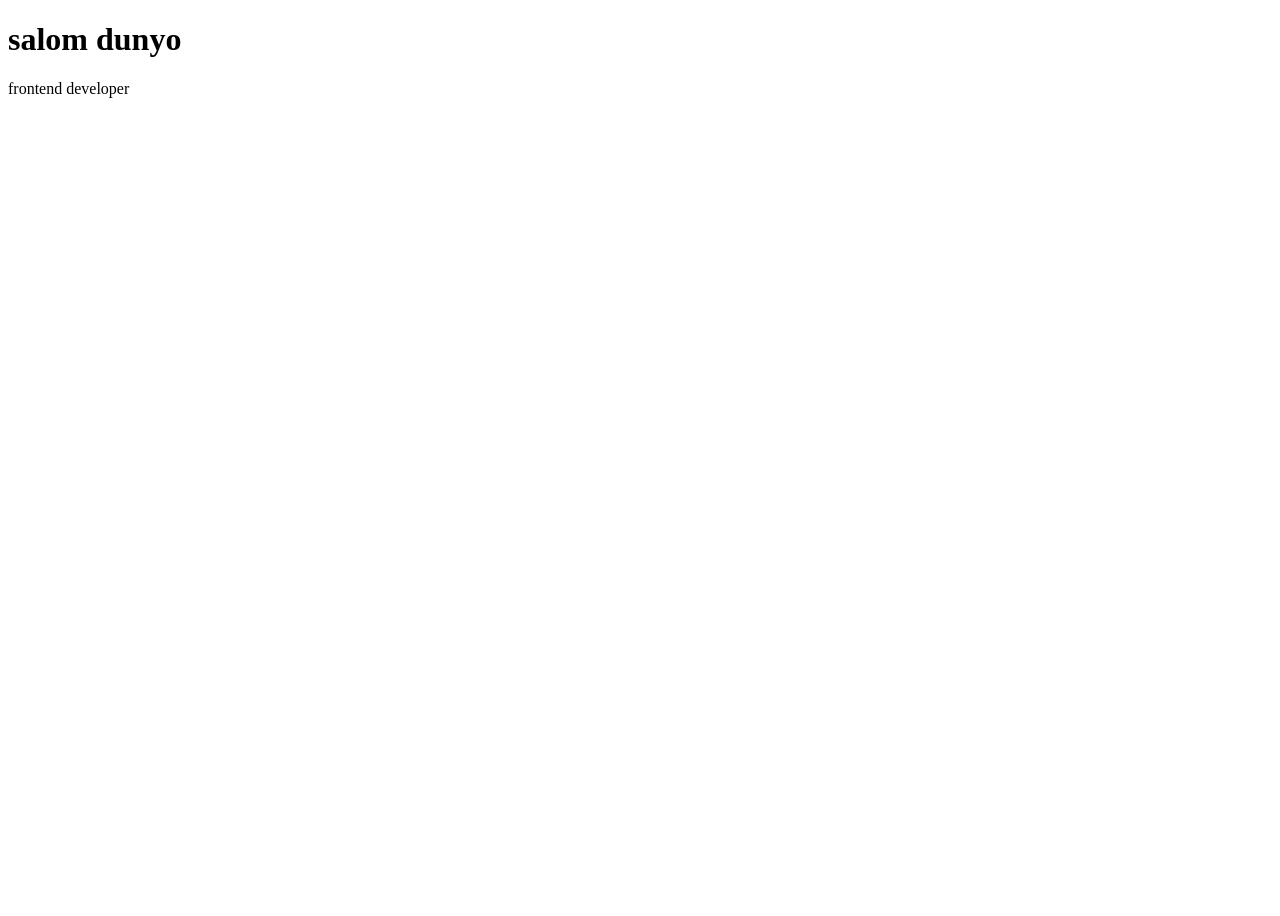
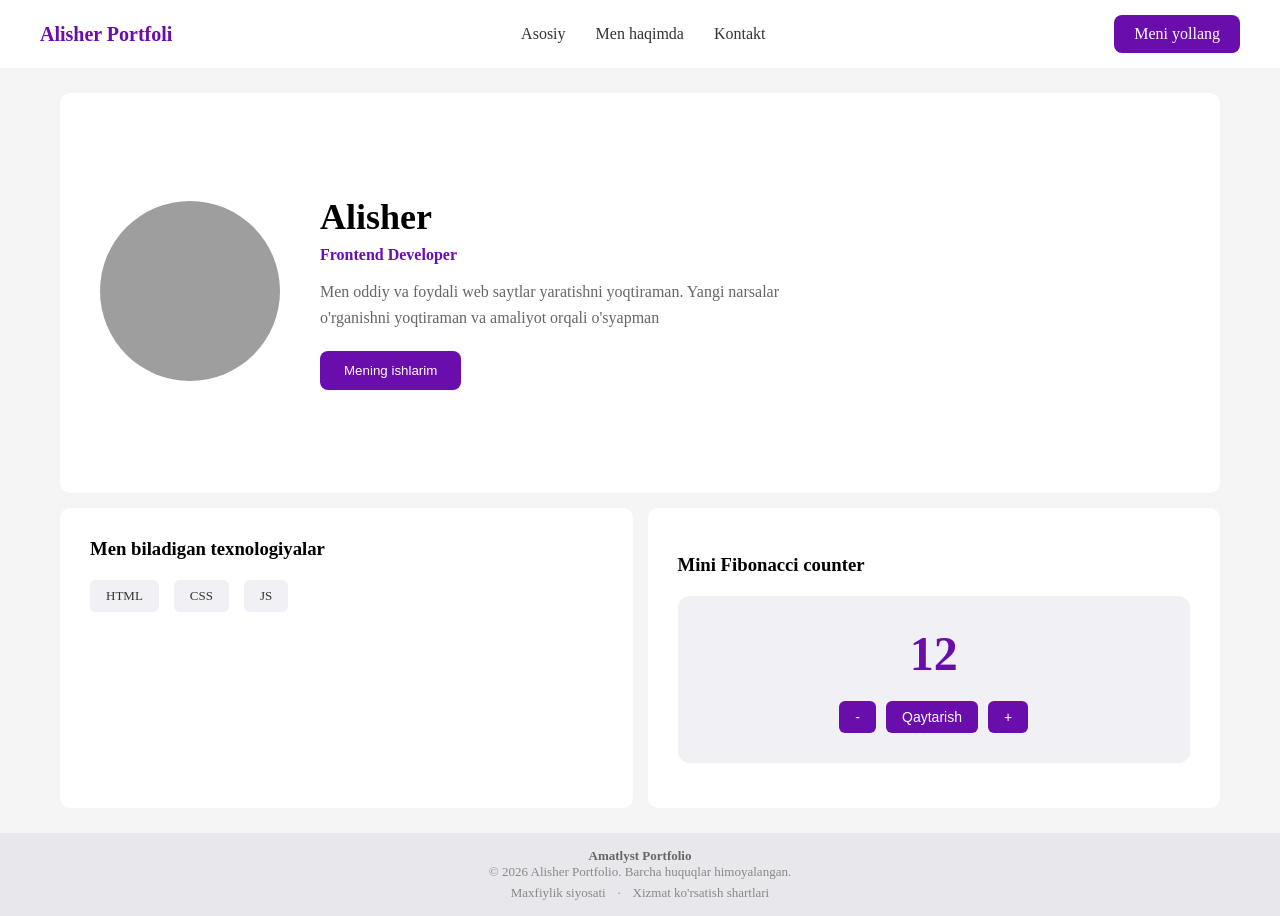
Before and after one commit to jayjay021023/personal-portfolio, a plain HTML site: page index.html in a window 1280 px wide. Before the commit the page ends 800 px from the top, so only its background shows below. Drawn offline with Linux system fonts and the light colour scheme; grey boxes are pictures that could not be loaded.

Commit message:
asosiy home page

```diff
--- a/index.html
+++ b/index.html
@@ -4,9 +4,67 @@
     <meta charset="UTF-8" />
     <meta name="viewport" content="width=device-width, initial-scale=1.0" />
     <title>personal portfolio</title>
+    <link rel="stylesheet" href="style.css" />
   </head>
   <body>
-    <h1>salom dunyo</h1>
-    <p>frontend developer</p>
+    <header class="header">
+      <nav class="navbar">
+        <div class="logo">Alisher Portfoli</div>
+        <ul class="nav_link">
+          <li><a href="index.html" class="nav_link_a">Asosiy</a></li>
+          <li><a href="about.html" class="nav_link_a">Men haqimda</a></li>
+          <li><a href="contact.html" class="nav_link_a">Kontakt</a></li>
+        </ul>
+        <a href="contact.html" class="btn_hire">Meni yollang</a>
+      </nav>
+    </header>
+    <div class="container">
+      <div class="box_top">
+        <div class="top_image">
+          <img src="pexels-ali-jafar-851025332-38818840.jpg" alt="Alisher" />
+        </div>
+        <div class="top_info">
+          <h1>Alisher</h1>
+          <p class="role">Frontend Developer</p>
+          <p class="desc">
+            Men oddiy va foydali web saytlar yaratishni yoqtiraman. Yangi
+            narsalar o'rganishni yoqtiraman va amaliyot orqali o'syapman
+          </p>
+          <button class="clic">Mening ishlarim</button>
+        </div>
+      </div>
+      <div class="box_bottom_left">
+        <h3>Men biladigan texnologiyalar</h3>
+        <div class="tech_list">
+          <span class="tech_items">HTML</span>
+          <span class="tech_items">CSS</span>
+          <span class="tech_items">JS</span>
+        </div>
+      </div>
+      <div class="box_bottom_right">
+        <h3>Mini Fibonacci counter</h3>
+        <div class="counter_box">
+          <div class="counter_val">12</div>
+          <div class="counter_btns">
+            <button class="btn_minus">-</button>
+            <button class="btn_reset">Qaytarish</button>
+            <button class="btn_plus">+</button>
+          </div>
+        </div>
+      </div>
+    </div>
+    <footer class="footer">
+      <p class="footer_title">Amatlyst Portfolio</p>
+      <p class="footer_copy">
+        &copy; 2026 Alisher Portfolio. Barcha huquqlar himoyalangan.
+      </p>
+      <p class="footer_link">
+        <a href="#">Maxfiylik siyosati</a>
+        <span>·</span>
+        <a href="#">Xizmat ko'rsatish shartlari</a>
+      </p>
+    </footer>
+
+    <script src="script.js"></script>
   </body>
 </html>
--- a/script.js
+++ b/script.js
@@ -0,0 +1,28 @@
+//==homepage
+//elementlarni topish
+const valueE1 = document.querySelector(".counter_val");
+const btnMinus = document.querySelector(".btn_minus");
+const btnPlus = document.querySelector(".btn_plus");
+const btnReset = document.querySelector(".btn_reset");
+
+let count = 12;
+
+//===funksiyalar
+function updateDisplay() {
+  valueE1.textContent = count;
+}
+
+btnPlus.addEventListener("click", () => {
+  count++;
+  updateDisplay();
+});
+
+btnMinus.addEventListener("click", () => {
+  count--;
+  updateDisplay();
+});
+
+btnReset.addEventListener("click", () => {
+  count = 12;
+  updateDisplay();
+});
--- a/style.css
+++ b/style.css
@@ -0,0 +1,224 @@
+* {
+  margin: 0;
+  padding: 0;
+  box-sizing: border-box;
+}
+
+body {
+  background-color: #f5f5f5;
+  display: flex;
+  flex-direction: column;
+  gap: 25px;
+  min-height: 100vh;
+  margin: 0;
+}
+
+.header {
+  background-color: #fff;
+  padding: 15px 40px;
+}
+.navbar {
+  display: flex;
+  justify-content: space-between;
+  align-items: center;
+}
+
+.nav_link {
+  display: flex;
+  gap: 30px;
+  list-style: none;
+}
+.nav_link_a {
+  text-decoration: none;
+  color: #333;
+  font-size: 16px;
+  transition: color 0.3s;
+}
+.nav_link_a a:hover,
+.nav_link_a a.active {
+  color: #6a0dad;
+  border-bottom: 2px solid #6a0dad;
+}
+
+.logo {
+  font-size: 20px;
+  font-weight: bold;
+  color: #6a0dad;
+  text-decoration: none;
+}
+
+.btn_hire {
+  background-color: #6a0dad;
+  color: white;
+  padding: 10px 20px;
+  border-radius: 8px;
+  text-decoration: none;
+  transition: background-color 0.3s;
+}
+
+.btn_hire:hover {
+  background-color: #4b0082;
+}
+
+.container {
+  display: grid;
+  grid-template-columns: 1fr 1fr;
+  grid-template-rows: 400px 300px;
+  gap: 15px;
+
+  max-width: 1200px;
+  margin: 0 auto;
+  padding: 0 20px;
+
+  flex: 1;
+  width: 100%;
+}
+
+.box_top {
+  grid-column: 1/3;
+  background: #ffff;
+  display: flex;
+  align-items: center;
+  gap: 40px;
+  padding: 40px;
+  border-radius: 10px;
+}
+
+.top_image img {
+  width: 180px;
+  height: 180px;
+  border-radius: 50%;
+  object-fit: cover;
+}
+
+.top_info h1 {
+  font-size: 36px;
+  margin-bottom: 8px;
+}
+
+.role {
+  color: #6a0dad;
+  font-weight: 600;
+  margin-bottom: 15px;
+}
+
+.desc {
+  color: #666;
+  line-height: 1.6;
+  margin-bottom: 20px;
+  max-width: 500px;
+}
+
+.clic {
+  background: #6a0dad;
+  color: white;
+  border: none;
+  padding: 12px 24px;
+  border-radius: 8px;
+  cursor: pointer;
+}
+
+.box_bottom_left {
+  background: #ffff;
+  padding: 30px;
+  display: flex;
+  flex-direction: column;
+  gap: 20px;
+  border-radius: 10px;
+}
+
+.tech_list {
+  display: flex;
+  gap: 15px;
+}
+
+.tech_items {
+  padding: 8px 16px;
+  background: #f0f0f5;
+  border-radius: 6px;
+  font-size: 13px;
+  font-weight: 500;
+  color: #333;
+  cursor: default;
+}
+
+.box_bottom_right {
+  border-radius: 10px;
+  background: #ffff;
+  display: flex;
+  flex-direction: column;
+  padding: 30px;
+  justify-content: center;
+  gap: 20px;
+}
+
+.counter_box {
+  background: #f0f0f5;
+  border-radius: 12px;
+  padding: 30px;
+  width: 100%;
+
+  display: flex;
+  flex-direction: column;
+  align-items: center;
+  gap: 20px;
+}
+
+.counter_val {
+  font-size: 48px;
+  font-weight: bold;
+  color: #6a0dad;
+}
+
+.counter_btns {
+  display: flex;
+  gap: 10px;
+}
+
+.btn_minus,
+.btn_reset,
+.btn_plus {
+  padding: 8px 16px;
+  background: #6a0dad;
+  color: white;
+  border: none;
+  border-radius: 6px;
+  font-size: 14px;
+  cursor: pointer;
+  transition: background 0.3s;
+}
+
+.btn_minus:hover,
+.btn_reset:hover,
+.btn_plus:hover {
+  background: #4b0082;
+}
+
+.footer {
+  background-color: #e8e8ec;
+
+  text-align: center;
+  padding: 15px;
+  color: #888;
+  font-size: 13px;
+}
+
+.footer_title {
+  font-weight: 600;
+  color: #666;
+}
+
+.footer_copy {
+  margin-bottom: 5px;
+}
+
+.footer_link a {
+  color: #888;
+  text-decoration: none;
+  margin: 0 8px;
+  transition: color 0.3s;
+}
+
+.footer_link a:hover {
+  color: #6a0dad;
+}
```
Also changed, not shown: 1 other file.
